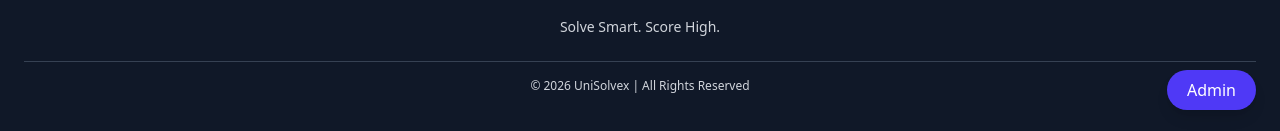
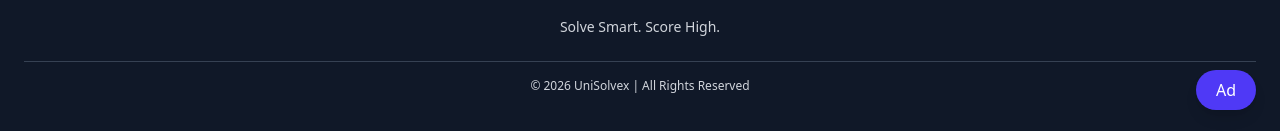
Before and after one commit to Himanshusingh00123/UniSolveX, a React (Vite) app: page / in a window 1280 px wide. Shown: the part 1875-2006 px from the top of the page. Built offline with nearby package versions, Linux system fonts and the light colour scheme.

Commit message:
i change admin button

```diff
--- a/src/Components/LandingPage/Home.jsx
+++ b/src/Components/LandingPage/Home.jsx
@@ -206,7 +206,7 @@ const Home = () => {
           to="/admin"
           className="absolute bottom-6 right-6 px-5 py-2 bg-indigo-600 text-white rounded-full shadow-lg hover:scale-110 hover:shadow-indigo-500/50 transition"
         >
-          Admin
+          Ad
         </Link>
       </footer>
     </div>
```
